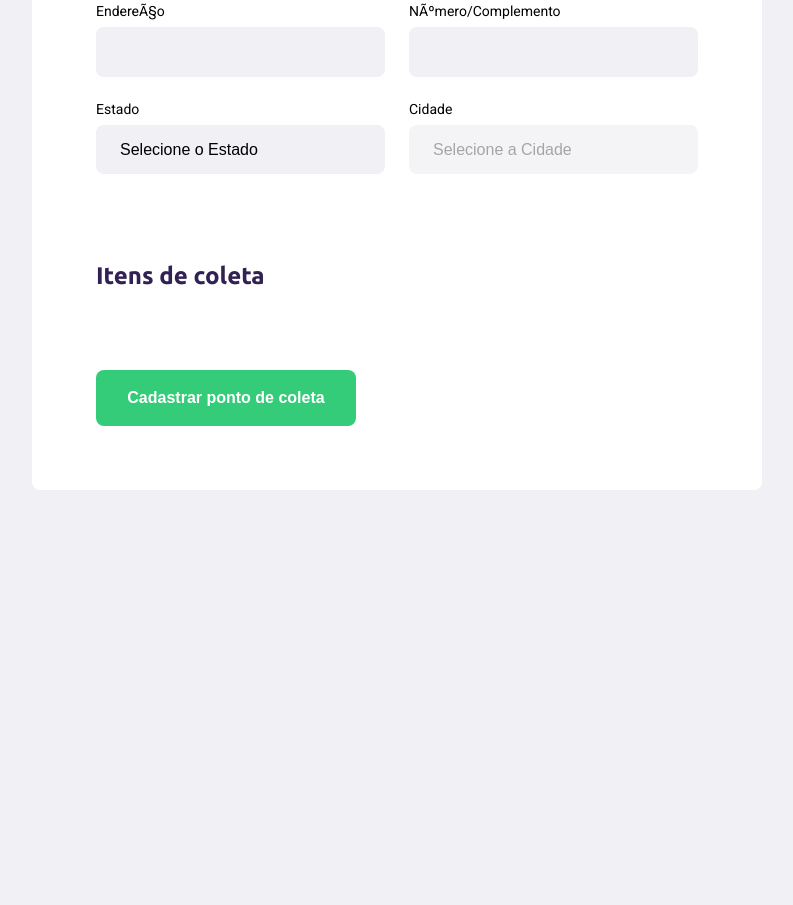
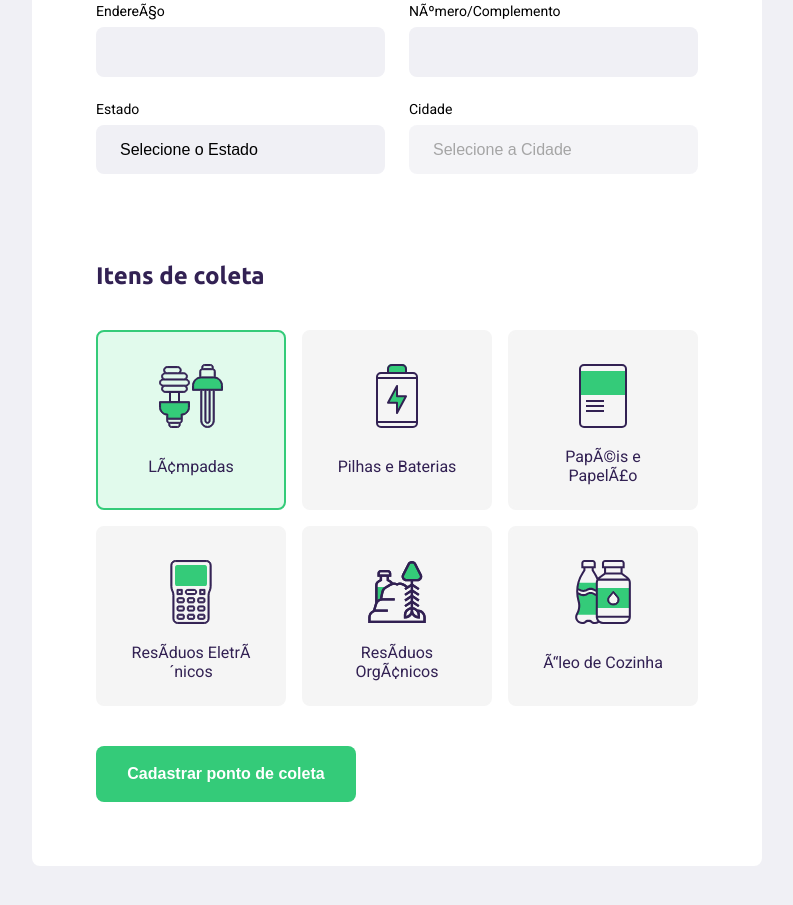
Before and after one commit to IolandaPereira/Projeto_Rocketseat, a plain HTML site: page nlw/create-point.html in a window 1280 px wide. Shown: the part 505-1410 px from the top of the page, without its empty margins (243-1036 px from the left). Before the commit the page ends 1075 px from the top, so only its background shows below. Drawn offline with Linux system fonts and the light colour scheme; no server answers.

Commit message:
dia3 pt1

```diff
--- a/nlw/create-point.html
+++ b/nlw/create-point.html
@@ -32,59 +32,81 @@
 
                     <div class="field">
                         <label for="name">Nome da entidade</label>
-                        <input type="text" name="name">
+                        <input type="text" name="name" required>
                     </div>
 
                     <div class="field-group">
                         <div class="field">
                             <label for="address">Endereço</label>
-                            <input type="text" name="address">
+                            <input type="text" name="address" required>
                         </div>
                         <div class="field">
                             <label for="address2">Número/Complemento</label>
-                            <input type="text" name="address2">
+                            <input type="text" name="address2" required>
                         </div>
                     </div>
 
                     <div class="field-group">
                         <div class="field">
                             <label for="state">Estado</label>
-                            <select name="uf">
+                            <select name="uf" required>
                                 <option value="">Selecione o Estado</option>
                             </select>
 
                             <input type="hidden" name="state">
-
-
                         </div>
                         <div class="field">
                             <label for="city">Cidade</label>
-                            <select name="city" disabled>
+                            <select name="city" disabled required>
                                 <option value="">Selecione a Cidade</option>
                             </select>
                         </div>
-
                     </div>
-
-
-                    </fieldset>
-
-
-
-
-
-
-
-
-
-
+                </fieldset>
 
 
                     <fieldset>
                         <legend>
                             <h2>Itens de coleta</h2>
                         </legend>
+
+                        <div class="items-grid">
+                            <li data-id="1" class="selected">
+                                <img src="icones/lampadas.svg" alt="Lâmpadas">
+                                <span>Lâmpadas</span>
+                            </li>
+
+                            <li data-id="2">
+                                <img src="icones/baterias.svg" alt="Pilhas e Baterias">
+                                <span>Pilhas e Baterias</span>
+                            </li>
+
+                            <li data-id="3">
+                                <img src="icones/papeis-papelao.svg" alt="Papéis e Papelão">
+                                <span>Papéis e Papelão</span>
+                            </li>
+
+                            <li data-id="4">
+                                <img src="icones/eletronicos.svg" alt="Resíduos Eletrônicos">
+                                <span>Resíduos Eletrônicos</span>
+                            </li>
+
+                            <li data-id="5">
+                                <img src="icones/organicos.svg" alt="Resíduos Orgânicos">
+                                <span>Resíduos Orgânicos</span>
+                            </li>
+
+                            <li data-id="6">
+                                <img src="icones/oleo.svg" alt="Óleo de Cozinha">
+                                <span>Óleo de Cozinha</span>
+                            </li>
+
+                        </div>
+
                     </fieldset>
+
+
+
 
                     <button type="submit">Cadastrar ponto de coleta</button>
 
--- a/nlw/scripts/create-point.js
+++ b/nlw/scripts/create-point.js
@@ -1,7 +1,3 @@
-document
-    .querySelector("select[name=uf]") //selecionar o select que tem o name=uf
-   .addEventListener("change", getCities)
-
 
 function populateUFs(){
     const ufSelect = document.querySelector("select[name=uf]")
@@ -30,14 +26,59 @@ function getCities(event){
 
     const url=`https://servicodados.ibge.gov.br/api/v1/localidades/estados/${ufValue}/municipios`
 
+    citySelect.innerHTML ="<option value> Selecione a Cidade </option>"
+    citySelect.disabled = true
+
     fetch(url)
     .then( (res) => {return res.json() }  )
     .then ( cities =>{
-
         for (const city of cities){
-            citySelect.innerHTML += `<option value="${city.id}">${city.nome}</option>`
+            citySelect.innerHTML += `<option value="${city.nome}">${city.nome}</option>`
         }
         citySelect.disabled=false
     } )
+}
+
+document
+    .querySelector("select[name=uf]") //selecionar o select que tem o name=uf
+   .addEventListener("change", getCities)
+
+
+//Itens de coleta
+const itemsToCollect = document.querySelectorAll(".items-grid li") //Pegar todos os li's
+
+for (const item of itemsToCollect){
+    item.addEventListener("click", handleSelectedItem); //Toda vez que pegar um li o ouvidor de eventos vai "ouvir" o evento click
+}
+
+let selectedItems = []; //vetor p guardar os itens selecionados
+
+function handleSelectedItem(event) { /*Toda vez que a função é disparada, passa pra dentro dela um evento*/
+    const itemLi = event.target;
+
+    //adicionar ou remover com js
+    itemLi.classList.toggle("selected")
+
+    //Pegar os número que tem no id do item selecionado*
+    const itemId= itemLi.dataset.id;
+
+
+    //Verificar se existem items selecionados, se sim
+    //pegar os items selecionados
+    const alreadySelected = selectedItems.findIndex(item=>{
+        const itemFound = item == itemId
+        return itemFound
+    })
+
+    //se já estiver selecionado, tirar da seleção
+        if(alreadySelected >=0){
+            //tirar da seleção
+
+        }
+
+
+    //se não estiver selecionado, add à seleção
+
+    //atualizar o campo escondido com os items selecionados
 
 }
--- a/nlw/styles/create-point.css
+++ b/nlw/styles/create-point.css
@@ -104,3 +104,42 @@ form button{
 form button:hover{
     background-color: #2fb86e;
 }
+
+.items-grid{
+    display: grid; /*cria linhas e colunas do bloco grid*/
+    grid-template-columns: 1fr 1fr 1fr; /*tamanho das colunas*/
+    gap:16px; /*margem no grid*/
+}
+
+.items-grid li{
+    background-color: #f5f5f5;
+    list-style: none; /*tirou a marcação da lista*/
+    border: 2px solid #f5f5f5 ;
+    height: 180px;
+    border-radius: 8px;
+    padding: 32px 24px 16px;
+    display: flex;
+    flex-direction: column;
+    align-items: center;
+    justify-content: space-between;
+    text-align: center;
+    cursor: pointer;
+}
+
+.items-grid li span{
+    flex:1;
+    display: flex;
+    align-items: center;
+    color: var(--title-color);
+    margin-top: 12px;
+}
+
+.items-grid li.selected{
+    background: #e1faec;
+    border: 2px solid #34cb79;
+}
+
+.items-grid li img,
+.items-grid li span{
+    pointer-events: none;
+}
```
